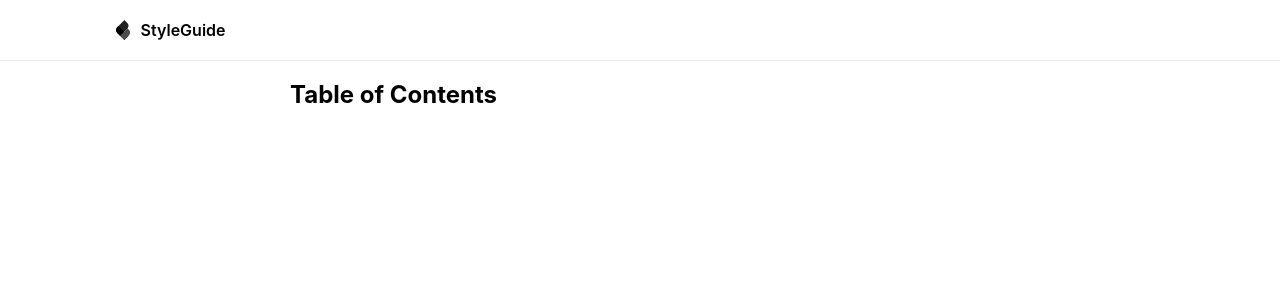
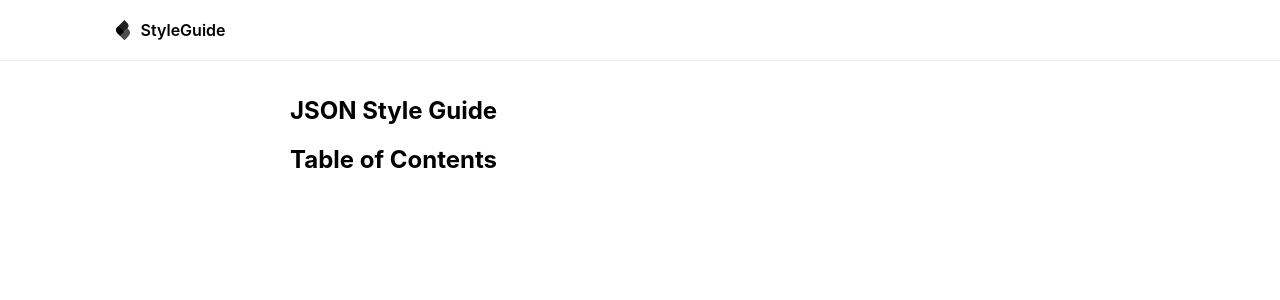
Before and after one commit to pelagornis/styleguide, a Jekyll site: the page built from json/index.md, in a window 1280 px wide and 900 px high. Shown: the top 300 px of the window. Built offline with Jekyll 4.4.1, drawn with Linux system fonts in a browser that asks for light colours.

Commit message:
Update page html layout

```diff
--- a/_layouts/page.html
+++ b/_layouts/page.html
@@ -6,6 +6,10 @@ layout: base
 
 <main role="main">
     <article class="page">
+        <header class="page-header">
+            <img src="{{ page.icon }}"></img>
+            <h1>{{ page.title }}</h1>
+        </header>
         {{ content }}
     </article>
 </main>
```
